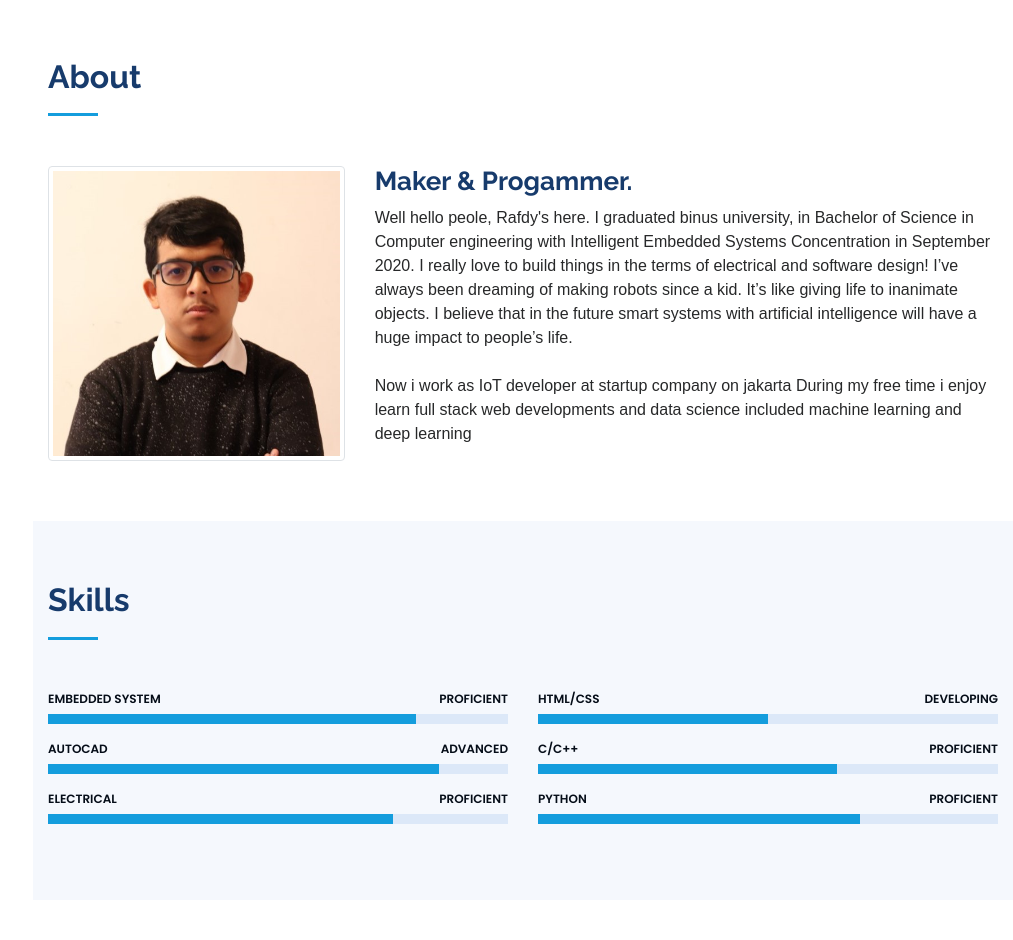
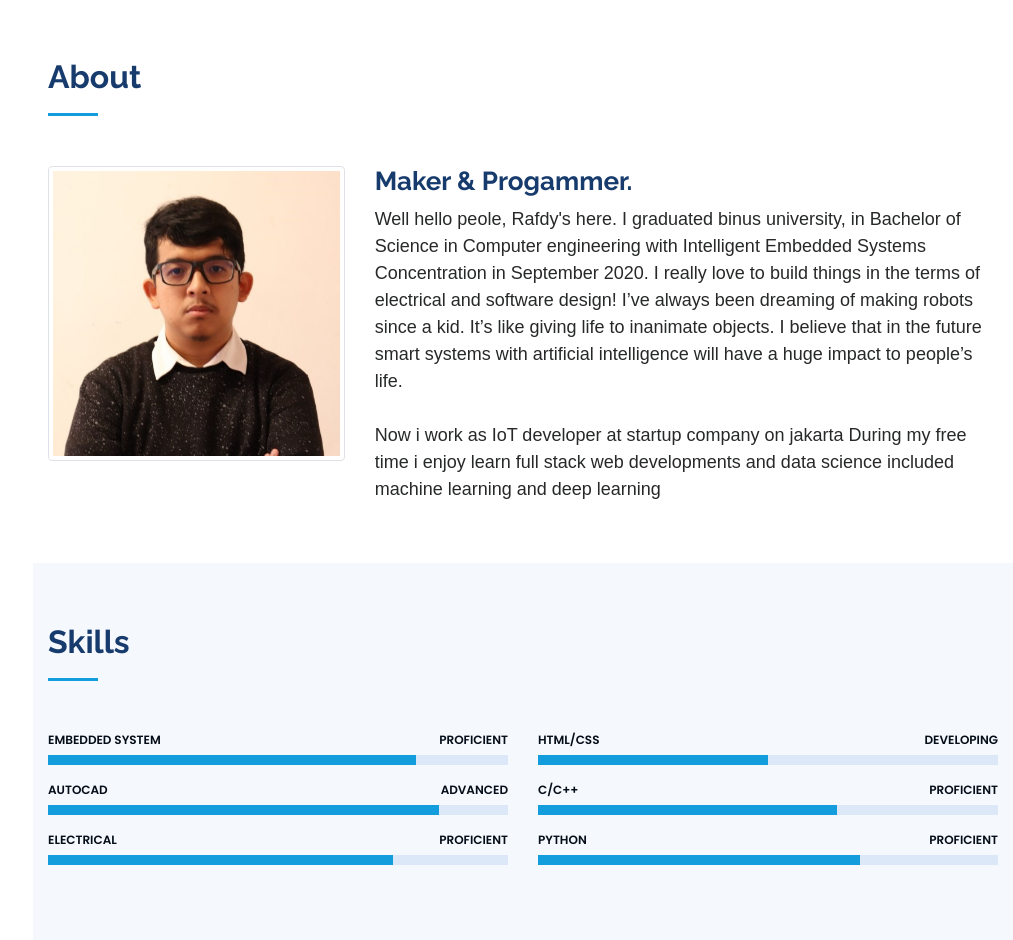
Before and after one commit to arafdy/rafdy, a PHP site: page / in a window 1280 px wide. Shown: the part 802-1742 px from the top of the page, without its empty margins (267-1280 px from the left). Run offline with PHP 8.4, Linux system fonts and the light colour scheme; some libraries are stand-ins or nearby versions.

Commit message:
css adjustment

```diff
--- a/assets/css/style.css
+++ b/assets/css/style.css
@@ -334,7 +334,7 @@ section {
 
 .about .content p{
   font-family: Arial, Helvetica, sans-serif;
-  font-size: medium;
+  font-size: large;
 }
 
 .about .content ul {
```
